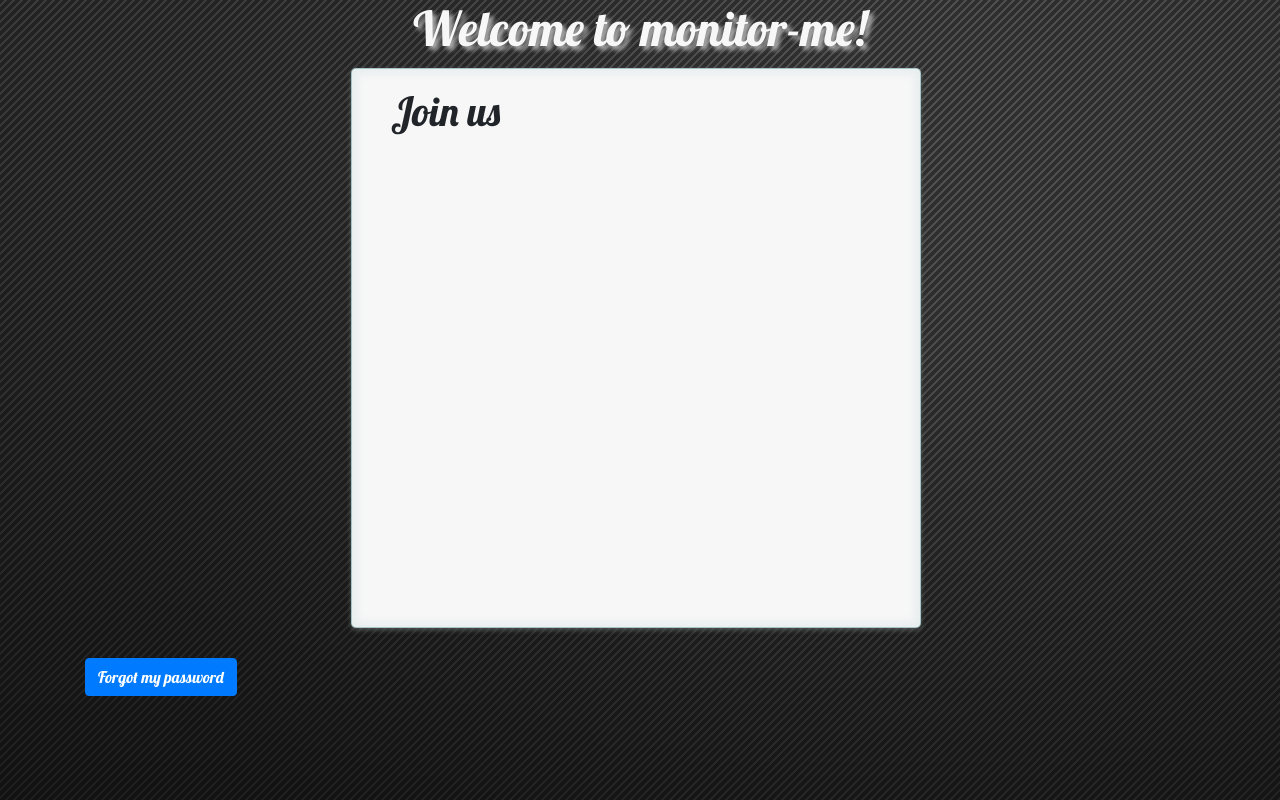
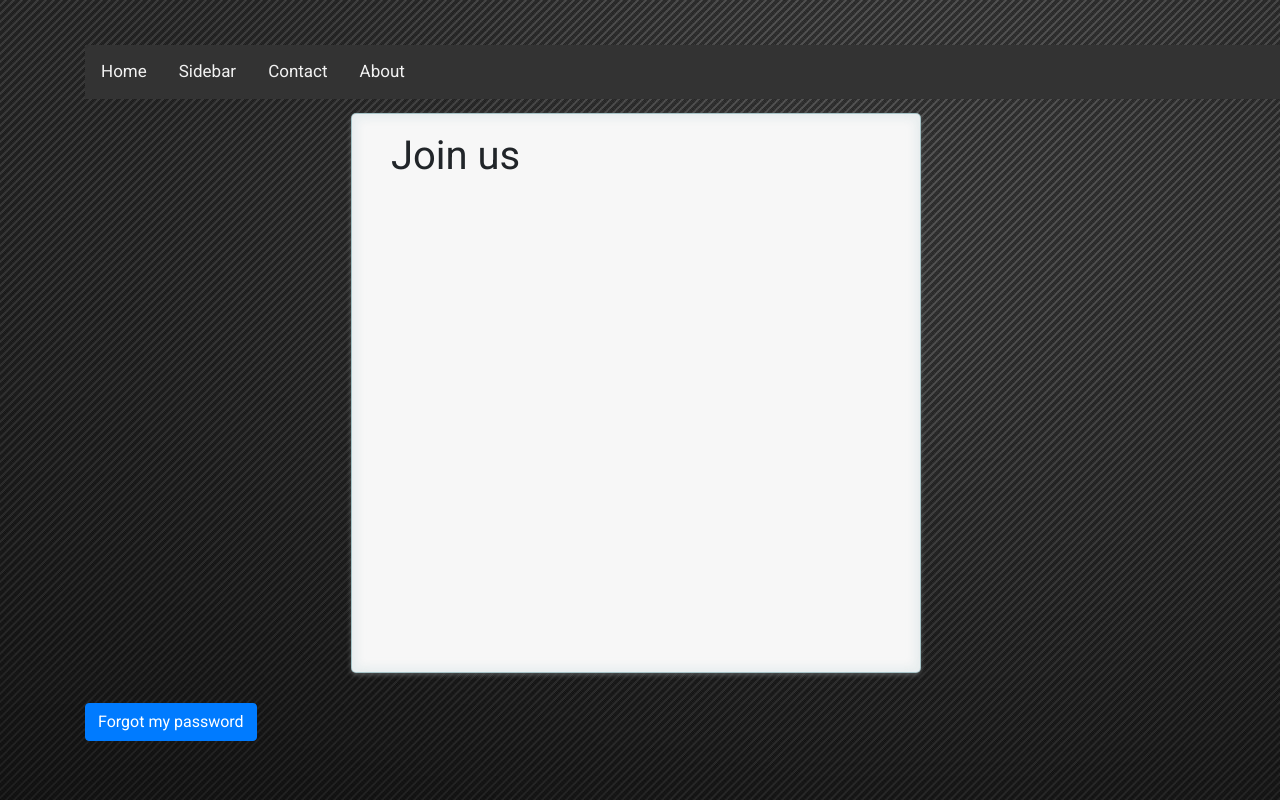
Before and after one commit to sowakarol/monitor.me, an Angular app in the folder client/monitor-me/: page / in a window 1280 px wide. Built offline with nearby package versions, Linux system fonts and the light colour scheme.

Commit message:
Added top nav bar and side bar

```diff
--- a/client/monitor-me/src/app/app.component.html
+++ b/client/monitor-me/src/app/app.component.html
@@ -1,4 +1,8 @@
 <!--The content below is only a placeholder and can be replaced.-->
+<side-bar></side-bar>
+
+<top-bar></top-bar>
+
 <div style="text-align:center">
   <h1>
     Welcome to {{title}}!
--- a/client/monitor-me/src/app/app.module.ts
+++ b/client/monitor-me/src/app/app.module.ts
@@ -4,12 +4,17 @@
 import { AppComponent } from './app.component';
 import { SelfRegistrationFormComponent } from './self-registration-form/self-registration-form.component';
 import { ForgotMyPasswordButtonComponent } from './self-registration-form/forgot-my-password-button/forgot-my-password-button.component';
+import { TopBarComponent } from './top-bar/top-bar.component';
+import { SideBarComponent } from './side-bar/side-bar.component';
+
 
 @NgModule({
   declarations: [
     AppComponent,
     SelfRegistrationFormComponent,
     ForgotMyPasswordButtonComponent,
+    TopBarComponent,
+    SideBarComponent
   ],
   imports: [
     BrowserModule
--- a/client/monitor-me/src/app/self-registration-form/self-registration-form.component.html
+++ b/client/monitor-me/src/app/self-registration-form/self-registration-form.component.html
@@ -2,10 +2,6 @@
   <div id="wrapper">
     <div class="form">
       <h1>Join us</h1>
-
-
-
-
     </div>
   </div>
 </div>
--- /dev/null
+++ b/client/monitor-me/src/app/side-bar/side-bar.component.html
@@ -0,0 +1,5 @@
+<div class="side-bar" id="side-bar">
+    <a href="javascript:void(0)" class="closebtn" (click)="closeNav()">&times;</a>
+    <a href="#monitor">Monitor</a>
+    <a href="#friends">Friends</a>
+</div>
--- /dev/null
+++ b/client/monitor-me/src/app/side-bar/side-bar.component.scss
@@ -0,0 +1,34 @@
+/* The side navigation menu */
+.side-bar {
+    height: 100%; /* 100% Full-height */
+    width: 0; /* 0 width - change this with JavaScript */
+    position: fixed; /* Stay in place */
+    z-index: 1; /* Stay on top */
+    top: 0;
+    left: 0;
+    background-color: #111; /* Black*/
+    overflow-x: hidden; /* Disable horizontal scroll */
+    padding-top: 60px; /* Place content 60px from the top */
+    transition: 0.5s; /* 0.5 second transition effect to slide in the sidenav */
+
+    a {
+        padding: 8px 8px 8px 32px;
+        text-decoration: none;
+        font-size: 25px;
+        color: #818181;
+        display: block;
+        transition: 0.3s
+    }
+
+    a:hover, .offcanvas a:focus{
+        color: #f1f1f1;
+    }
+
+    .closebtn {
+        position: absolute;
+        top: 0;
+        right: 25px;
+        font-size: 36px;
+        margin-left: 50px;
+    }
+}
--- /dev/null
+++ b/client/monitor-me/src/app/side-bar/side-bar.component.ts
@@ -0,0 +1,18 @@
+import { Component, OnInit } from '@angular/core';
+
+@Component({
+    selector: 'side-bar',
+    templateUrl: './side-bar.component.html',
+    styleUrls: ['./side-bar.component.scss']
+})
+export class SideBarComponent implements OnInit {
+
+    constructor() { }
+
+    ngOnInit() {
+    }
+
+    closeNav() {
+        document.getElementById("side-bar").style.width = "0";
+    }
+}
--- /dev/null
+++ b/client/monitor-me/src/app/top-bar/top-bar.component.html
@@ -0,0 +1,6 @@
+<div class="topnav">
+    <a href="#home">Home</a>
+    <a href="#sidebar" (click)= "openNav()">Sidebar</a>
+    <a href="#contact">Contact</a>
+    <a href="#about">About</a>
+</div>
--- /dev/null
+++ b/client/monitor-me/src/app/top-bar/top-bar.component.scss
@@ -0,0 +1,32 @@
+.topnav {
+    background-color: #333;
+    overflow: hidden;
+    position: fixed;
+    width: 100%;
+
+    a {
+        float: left;
+        display: block;
+        color: #f2f2f2;
+        text-align: center;
+        padding: 14px 16px;
+        text-decoration: none;
+        font-size: 17px;
+    }
+
+    a:hover{
+        background-color: #ddd;
+        color: black;
+    }
+
+    a:active{
+        background-color: #4CAF50;
+        color: white;
+    }
+
+    ul {
+        position: fixed;
+        top: 0;
+        width: 100%;
+    }
+}
--- /dev/null
+++ b/client/monitor-me/src/app/top-bar/top-bar.component.ts
@@ -0,0 +1,18 @@
+import { Component, OnInit } from '@angular/core';
+
+@Component({
+  selector: 'top-bar',
+  templateUrl: './top-bar.component.html',
+  styleUrls: ['./top-bar.component.scss']
+})
+export class TopBarComponent implements OnInit {
+
+  constructor() { }
+
+  ngOnInit() {
+  }
+
+  openNav() {
+    document.getElementById("side-bar").style.width = "250px";
+  }
+}
--- a/client/monitor-me/src/index.html
+++ b/client/monitor-me/src/index.html
@@ -1,5 +1,6 @@
 <!doctype html>
 <html lang="en">
+
 <head>
   <meta charset="utf-8">
   <title>Monitor Me</title>
@@ -7,12 +8,15 @@
   <!--http://v4-alpha.getbootstrap.com/dist/css/bootstrap.min.css-->
   <meta name="viewport" content="width=device-width, initial-scale=1">
   <link rel="icon" type="image/x-icon" href="favicon.ico">
-    <link rel="stylesheet"
-          href="https://fonts.googleapis.com/css?family=Lobster">
+  <link rel="stylesheet" href="https://fonts.googleapis.com/css?family=Lobster">
+  <link rel="stylesheet" href="https://fonts.googleapis.com/css?family=Roboto">
 </head>
+
 <body>
-  <div class="container">
-    <app-root></app-root>
-  </div>
+  <div class="app">
+    <div class="container">
+      <app-root></app-root>
+    </div>
 </body>
+
 </html>
--- a/client/monitor-me/src/styles.scss
+++ b/client/monitor-me/src/styles.scss
@@ -1,8 +1,11 @@
 /* You can add global styles to this file, and also import other style files */
-
-
 body {
     background-image: url("./assets/images/app-wallpaper.jpg");
-    font-family: 'Lobster', serif;
-
+    font-family: 'Roboto', 'Lobster', serif;
 }
+.app{
+    position: relative;
+    top: 45px;
+    width: 100%;
+    bottom:0;
+}
```
Also changed, not shown: client/monitor-me/src/main.ts (line endings or trailing spaces), 2 other files (tests, documents, lock files or other folders).
